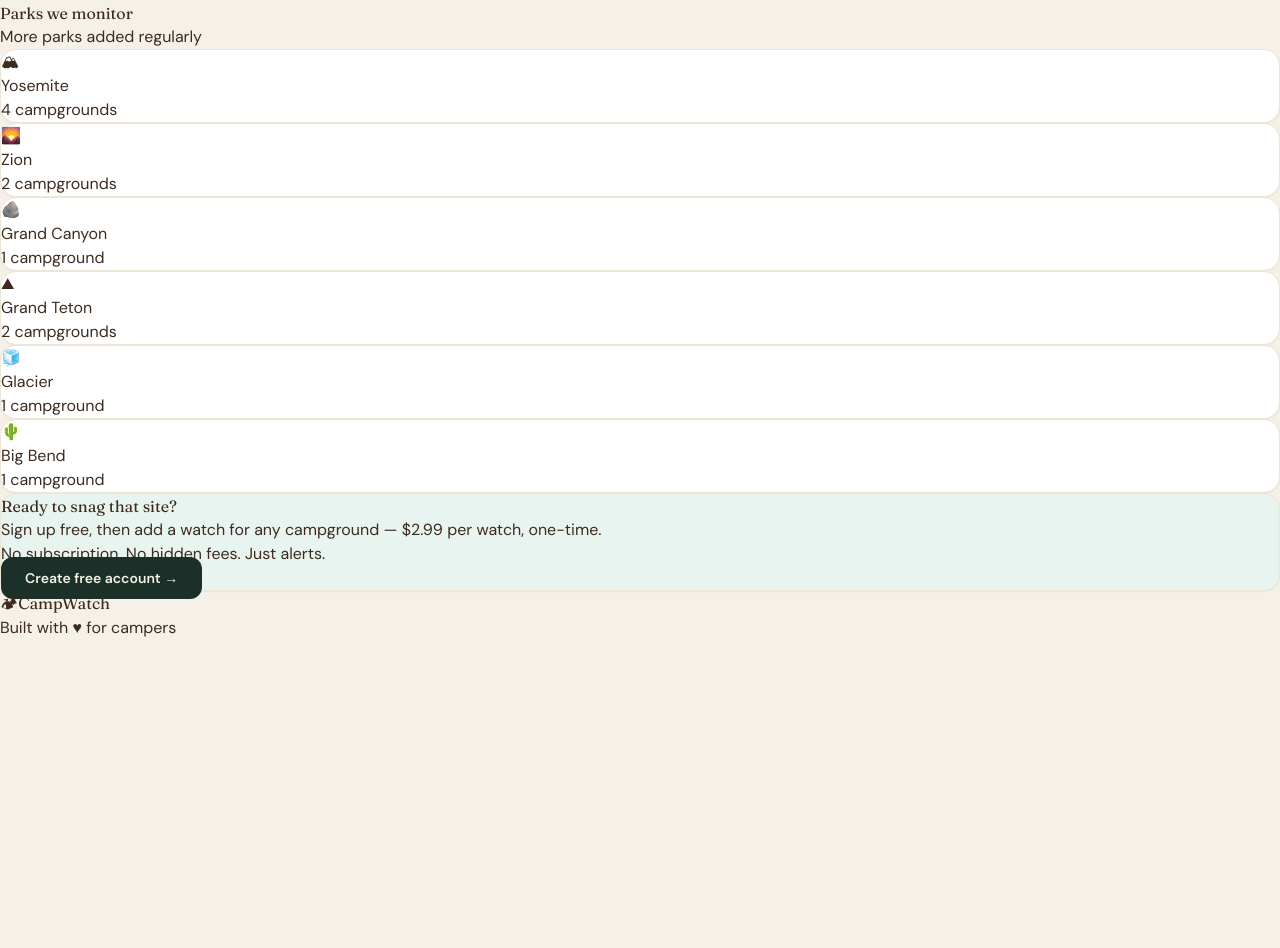
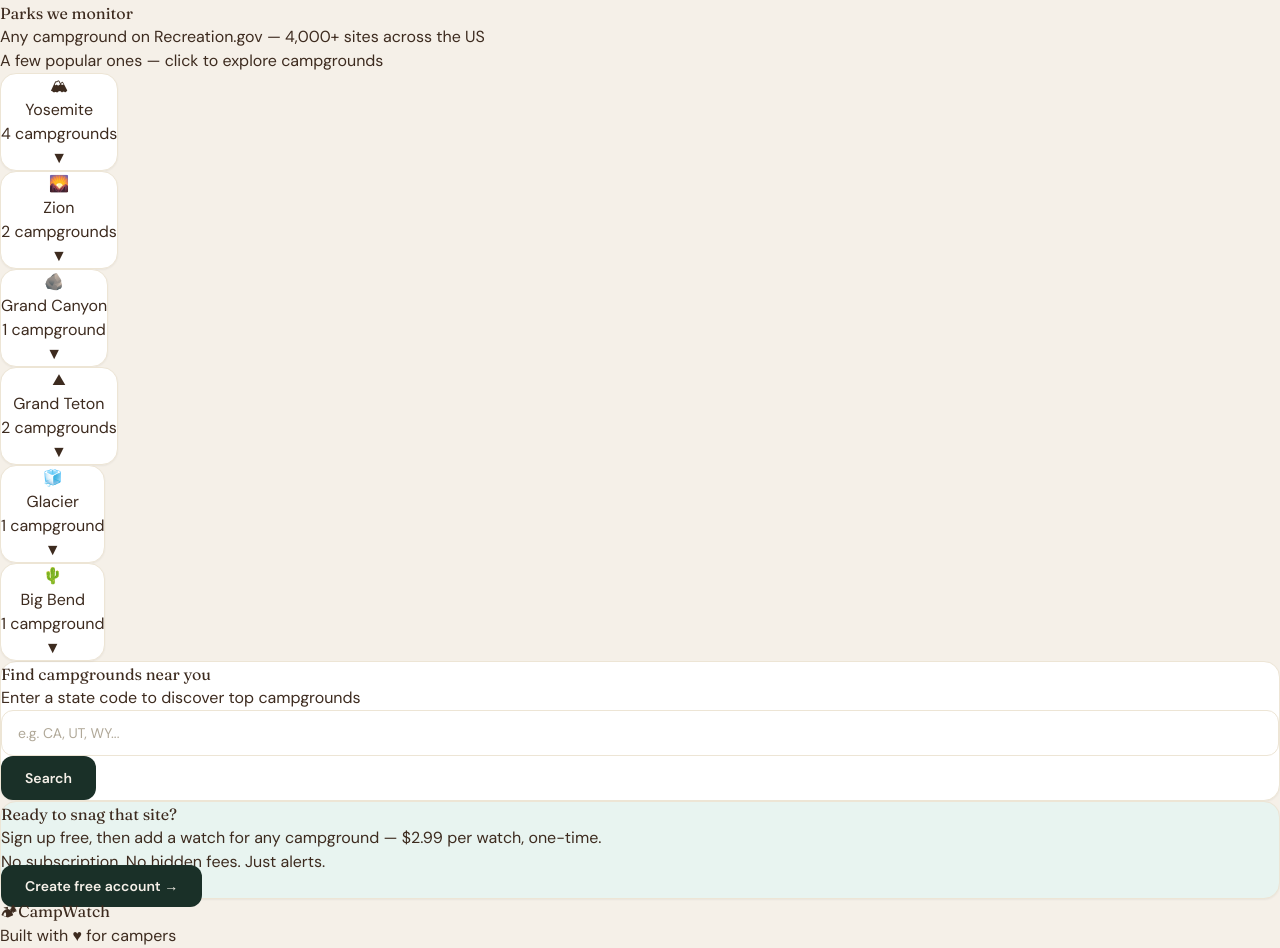
Before and after one commit to janeg18/campwatch-web, a Next.js app: page / in a window 1280 px wide. Shown: the part 582-1530 px from the top of the page. Before the commit the page ends 1222 px from the top, so only its background shows below. Built offline with nearby package versions, Linux system fonts and the light colour scheme.

Commit message:
Update page.tsx

```diff
--- a/app/page.tsx
+++ b/app/page.tsx
@@ -1,15 +1,122 @@
+'use client'
+
+import { useState } from 'react'
 import Link from 'next/link'
+import { useRouter } from 'next/navigation'
 
 const parks = [
-  { name: 'Yosemite', sites: 4, emoji: '🏔' },
-  { name: 'Zion', sites: 2, emoji: '🌄' },
-  { name: 'Grand Canyon', sites: 1, emoji: '🪨' },
-  { name: 'Grand Teton', sites: 2, emoji: '⛰' },
-  { name: 'Glacier', sites: 1, emoji: '🧊' },
-  { name: 'Big Bend', sites: 1, emoji: '🌵' },
+  {
+    name: 'Yosemite', emoji: '🏔', state: 'CA',
+    campgrounds: [
+      { id: '232447', name: 'Upper Pines' },
+      { id: '232450', name: 'Lower Pines' },
+      { id: '232449', name: 'North Pines' },
+      { id: '232448', name: 'Camp 4' },
+    ]
+  },
+  {
+    name: 'Zion', emoji: '🌄', state: 'UT',
+    campgrounds: [
+      { id: '232054', name: 'Watchman Campground' },
+      { id: '232055', name: 'South Campground' },
+    ]
+  },
+  {
+    name: 'Grand Canyon', emoji: '🪨', state: 'AZ',
+    campgrounds: [
+      { id: '232489', name: 'Mather Campground' },
+    ]
+  },
+  {
+    name: 'Grand Teton', emoji: '⛰', state: 'WY',
+    campgrounds: [
+      { id: '232493', name: 'Colter Bay Campground' },
+      { id: '232494', name: 'Signal Mountain Campground' },
+    ]
+  },
+  {
+    name: 'Glacier', emoji: '🧊', state: 'MT',
+    campgrounds: [
+      { id: '232493', name: 'Apgar Campground' },
+    ]
+  },
+  {
+    name: 'Big Bend', emoji: '🌵', state: 'TX',
+    campgrounds: [
+      { id: '232492', name: 'Chisos Basin Campground' },
+    ]
+  },
 ]
 
+type WatchModal = {
+  campgroundId: string
+  campgroundName: string
+  park: string
+  state: string
+}
+
 export default function Home() {
+  const router = useRouter()
+  const [expandedPark, setExpandedPark] = useState<string | null>(null)
+  const [watchModal, setWatchModal] = useState<WatchModal | null>(null)
+  const [stateQuery, setStateQuery] = useState('')
+  const [stateResults, setStateResults] = useState<any[]>([])
+  const [stateSearching, setStateSearching] = useState(false)
+
+  // Watch modal form state
+  const [startDate, setStartDate] = useState('')
+  const [endDate, setEndDate] = useState('')
+  const [nights, setNights] = useState(2)
+  const [notifyEmail, setNotifyEmail] = useState('')
+  const [notifyPhone, setNotifyPhone] = useState('')
+
+  const today = new Date().toISOString().split('T')[0]
+
+  async function searchByState() {
+    if (stateQuery.trim().length < 2) return
+    setStateSearching(true)
+    setStateResults([])
+    try {
+      const params = new URLSearchParams({ query: stateQuery.trim().toUpperCase(), type: 'state' })
+      const res = await fetch('/api/campgrounds?' + params)
+      const data = await res.json()
+      setStateResults((data.results || []).slice(0, 10))
+    } catch {
+      // ignore
+    }
+    setStateSearching(false)
+  }
+
+  function openWatchModal(campground: { id: string, name: string }, park: { name: string, state: string }) {
+    setWatchModal({
+      campgroundId: campground.id,
+      campgroundName: campground.name,
+      park: park.name,
+      state: park.state,
+    })
+    setStartDate('')
+    setEndDate('')
+    setNights(2)
+    setNotifyEmail('')
+    setNotifyPhone('')
+  }
+
+  function handleWatchSubmit() {
+    if (!watchModal || !startDate || !endDate) return
+    const params = new URLSearchParams({
+      campground_id: watchModal.campgroundId,
+      campground_name: watchModal.campgroundName,
+      park: watchModal.park,
+      state: watchModal.state,
+      start_date: startDate,
+      end_date: endDate,
+      nights: String(nights),
+      notify_email: notifyEmail,
+      notify_phone: notifyPhone,
+    })
+    router.push('/auth?mode=signup&' + params.toString())
+  }
+
   return (
     <div className="min-h-screen">
 
@@ -43,7 +150,7 @@ export default function Home() {
         <div className="relative z-10 px-8 md:px-16 py-20 md:py-28 max-w-4xl">
           <div className="inline-flex items-center gap-2 bg-white/10 text-white/80 text-xs font-medium px-3 py-1.5 rounded-full mb-6">
             <span className="w-1.5 h-1.5 rounded-full bg-[#7fb98a] animate-pulse" />
-            Scanning 100+ campgrounds every minute
+            Scanning 4,000+ campgrounds every minute
           </div>
           <h1 className="font-display text-4xl md:text-6xl font-bold text-white leading-tight mb-6">
             Stop refreshing.<br />
@@ -86,8 +193,6 @@ export default function Home() {
             </div>
           ))}
         </div>
-
-        {/* Pricing note */}
         <div className="mt-10 text-center">
           <div className="inline-flex items-center gap-3 bg-[#f0faf3] border border-[#4a7c59]/20 rounded-2xl px-6 py-4">
             <span className="text-2xl">💳</span>
@@ -99,22 +204,90 @@ export default function Home() {
         </div>
       </section>
 
-      {/* Parks grid */}
-      <section className="max-w-5xl mx-auto px-6 mb-20">
-        <h2 className="font-display text-3xl font-semibold text-center text-[#1a3028] mb-4">
+      {/* Parks we monitor */}
+      <section className="max-w-5xl mx-auto px-6 mb-12">
+        <h2 className="font-display text-3xl font-semibold text-center text-[#1a3028] mb-2">
           Parks we monitor
         </h2>
-        <p className="text-center text-[#3d2b1f]/60 mb-10 text-sm">More parks added regularly</p>
+        <p className="text-center text-[#3d2b1f]/60 mb-2 text-sm">Any campground on Recreation.gov — 4,000+ sites across the US</p>
+        <p className="text-center text-[#3d2b1f]/40 mb-10 text-xs">A few popular ones — click to explore campgrounds</p>
         <div className="grid grid-cols-2 md:grid-cols-3 gap-4">
           {parks.map(park => (
-            <div key={park.name} className="card p-5 flex items-center gap-4">
-              <span className="text-3xl">{park.emoji}</span>
-              <div>
-                <div className="font-semibold text-[#1a3028] text-sm">{park.name}</div>
-                <div className="text-xs text-[#3d2b1f]/50">{park.sites} campground{park.sites > 1 ? 's' : ''}</div>
-              </div>
+            <div key={park.name}>
+              <button
+                onClick={() => setExpandedPark(expandedPark === park.name ? null : park.name)}
+                className={'card p-5 flex items-center gap-4 w-full text-left transition-all hover:shadow-md ' + (expandedPark === park.name ? 'border-[#4a7c59] bg-[#f0faf3]' : '')}
+              >
+                <span className="text-3xl">{park.emoji}</span>
+                <div className="flex-1">
+                  <div className="font-semibold text-[#1a3028] text-sm">{park.name}</div>
+                  <div className="text-xs text-[#3d2b1f]/50">{park.campgrounds.length} campground{park.campgrounds.length > 1 ? 's' : ''}</div>
+                </div>
+                <span className="text-[#3d2b1f]/30 text-xs">{expandedPark === park.name ? '▲' : '▼'}</span>
+              </button>
+              {expandedPark === park.name && (
+                <div className="mt-1 border border-[#ede5d5] rounded-xl overflow-hidden bg-white shadow-sm">
+                  {park.campgrounds.map(cg => (
+                    <div key={cg.id} className="flex items-center justify-between px-4 py-3 border-b border-[#ede5d5] last:border-0">
+                      <span className="text-sm text-[#1a3028]">{cg.name}</span>
+                      <button
+                        onClick={() => openWatchModal(cg, park)}
+                        className="text-xs font-semibold bg-[#4a7c59] text-white px-3 py-1.5 rounded-lg hover:bg-[#3d6b4a] transition-colors">
+                        Watch
+                      </button>
+                    </div>
+                  ))}
+                </div>
+              )}
             </div>
           ))}
+        </div>
+      </section>
+
+      {/* Search by state */}
+      <section className="max-w-2xl mx-auto px-6 mb-20">
+        <div className="card p-8">
+          <h2 className="font-display text-2xl font-semibold text-[#1a3028] mb-2">
+            Find campgrounds near you
+          </h2>
+          <p className="text-sm text-[#3d2b1f]/60 mb-6">Enter a state code to discover top campgrounds</p>
+          <div className="flex gap-2 mb-4">
+            <input
+              className="input flex-1"
+              placeholder="e.g. CA, UT, WY..."
+              value={stateQuery}
+              onChange={e => setStateQuery(e.target.value)}
+              onKeyDown={e => e.key === 'Enter' && searchByState()}
+            />
+            <button
+              onClick={searchByState}
+              disabled={stateSearching}
+              className="btn-primary px-6">
+              {stateSearching
+                ? <span className="w-4 h-4 border-2 border-white/30 border-t-white rounded-full animate-spin block" />
+                : 'Search'}
+            </button>
+          </div>
+          {stateResults.length > 0 && (
+            <div className="border border-[#ede5d5] rounded-xl overflow-hidden">
+              {stateResults.map((cg, i) => (
+                <div key={cg.FacilityID} className="flex items-center justify-between px-4 py-3 border-b border-[#ede5d5] last:border-0 hover:bg-[#f5f0e8] transition-colors">
+                  <div>
+                    <div className="font-medium text-sm text-[#1a3028]">{cg.FacilityName}</div>
+                    <div className="text-xs text-[#3d2b1f]/50">{cg.ParentRecAreaName}</div>
+                  </div>
+                  <button
+                    onClick={() => openWatchModal(
+                      { id: cg.FacilityID, name: cg.FacilityName },
+                      { name: cg.ParentRecAreaName || '', state: cg.AddressStateCode || stateQuery.toUpperCase() }
+                    )}
+                    className="text-xs font-semibold bg-[#4a7c59] text-white px-3 py-1.5 rounded-lg hover:bg-[#3d6b4a] transition-colors ml-4 flex-shrink-0">
+                    Watch
+                  </button>
+                </div>
+              ))}
+            </div>
+          )}
         </div>
       </section>
 
@@ -145,6 +318,69 @@ export default function Home() {
         </div>
       </footer>
 
+      {/* Watch Modal */}
+      {watchModal && (
+        <div className="fixed inset-0 z-50 flex items-center justify-center p-4"
+          style={{ background: 'rgba(0,0,0,0.4)' }}>
+          <div className="bg-[#f5f0e8] rounded-2xl shadow-xl max-w-sm w-full p-6">
+            <div className="flex items-center justify-between mb-4">
+              <div>
+                <h2 className="font-display text-lg font-semibold text-[#1a3028]">{watchModal.campgroundName}</h2>
+                <p className="text-xs text-[#3d2b1f]/50">{watchModal.park} · {watchModal.state}</p>
+              </div>
+              <button onClick={() => setWatchModal(null)} className="text-[#3d2b1f]/30 hover:text-[#3d2b1f] text-xl">×</button>
+            </div>
+
+            <div className="space-y-4">
+              <div className="grid grid-cols-2 gap-3">
+                <div>
+                  <label className="label">Check-in</label>
+                  <input className="input" type="date" min={today}
+                    value={startDate} onChange={e => setStartDate(e.target.value)} />
+                </div>
+                <div>
+                  <label className="label">Check-out</label>
+                  <input className="input" type="date" min={startDate || today}
+                    value={endDate} onChange={e => setEndDate(e.target.value)} />
+                </div>
+              </div>
+              <div>
+                <label className="label">Minimum nights</label>
+                <select className="input" value={nights} onChange={e => setNights(Number(e.target.value))}>
+                  {[1,2,3,4,5,6,7].map(n => (
+                    <option key={n} value={n}>{n} night{n > 1 ? 's' : ''}</option>
+                  ))}
+                </select>
+              </div>
+              <div>
+                <label className="label">SMS (recommended)</label>
+                <input className="input" type="tel" placeholder="+1 555 000 0000"
+                  value={notifyPhone} onChange={e => setNotifyPhone(e.target.value)} />
+              </div>
+              <div>
+                <label className="label">Email</label>
+                <input className="input" type="email" placeholder="you@email.com"
+                  value={notifyEmail} onChange={e => setNotifyEmail(e.target.value)} />
+              </div>
+            </div>
+
+            <div className="flex gap-3 mt-6">
+              <button onClick={() => setWatchModal(null)}
+                className="flex-1 py-3 rounded-xl border border-[#ede5d5] text-sm font-medium text-[#3d2b1f]/70 hover:border-[#3d2b1f]/30 transition-colors">
+                Cancel
+              </button>
+              <button
+                onClick={handleWatchSubmit}
+                disabled={!startDate || !endDate || (!notifyEmail && !notifyPhone)}
+                className="flex-1 py-3 rounded-xl bg-[#1a3028] text-white text-sm font-bold hover:bg-[#2a4038] transition-colors disabled:opacity-50">
+                Continue →
+              </button>
+            </div>
+            <p className="text-center text-xs text-[#3d2b1f]/40 mt-3">$2.99 one-time · sign up to complete</p>
+          </div>
+        </div>
+      )}
+
     </div>
   )
 }
```
